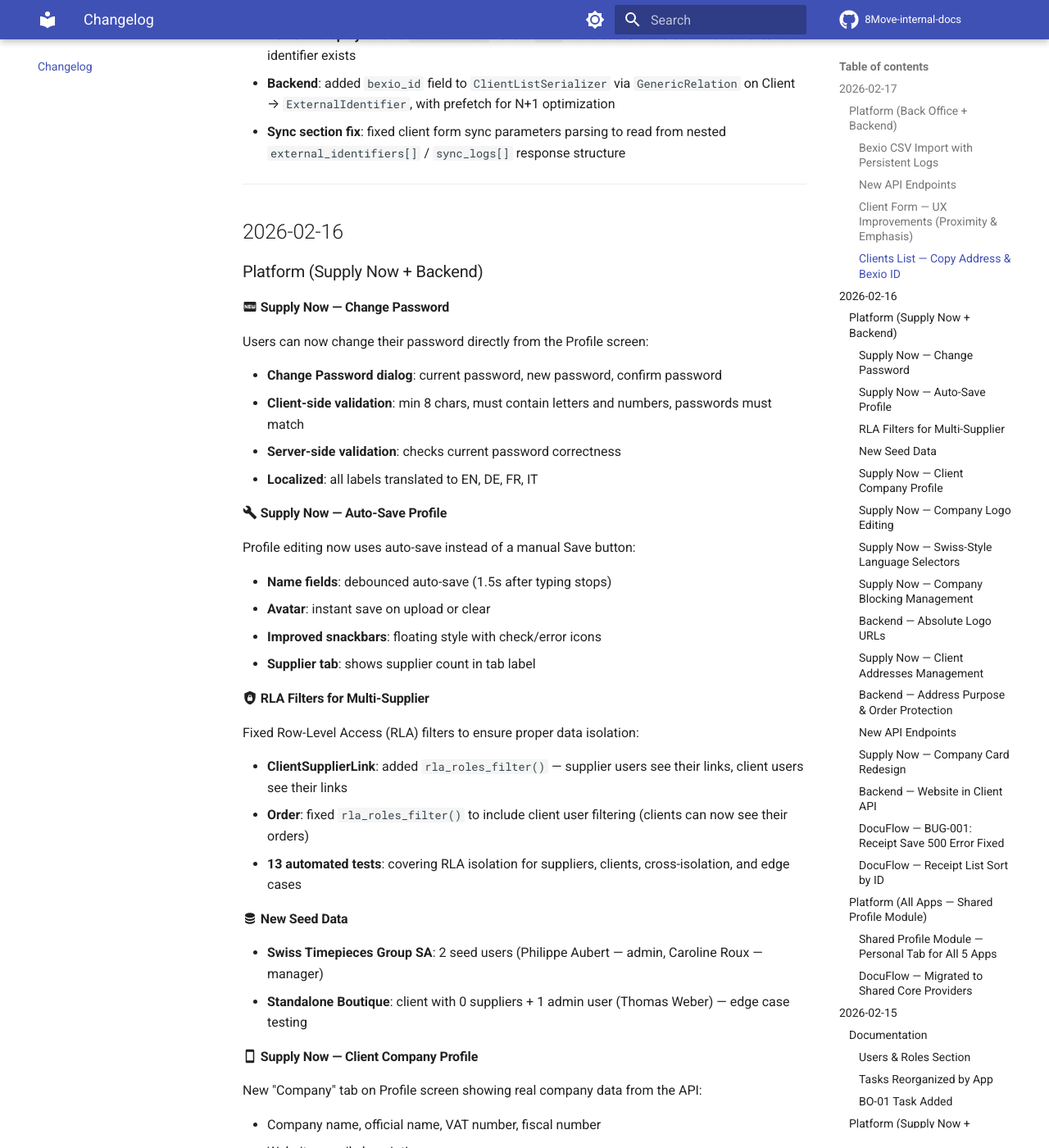
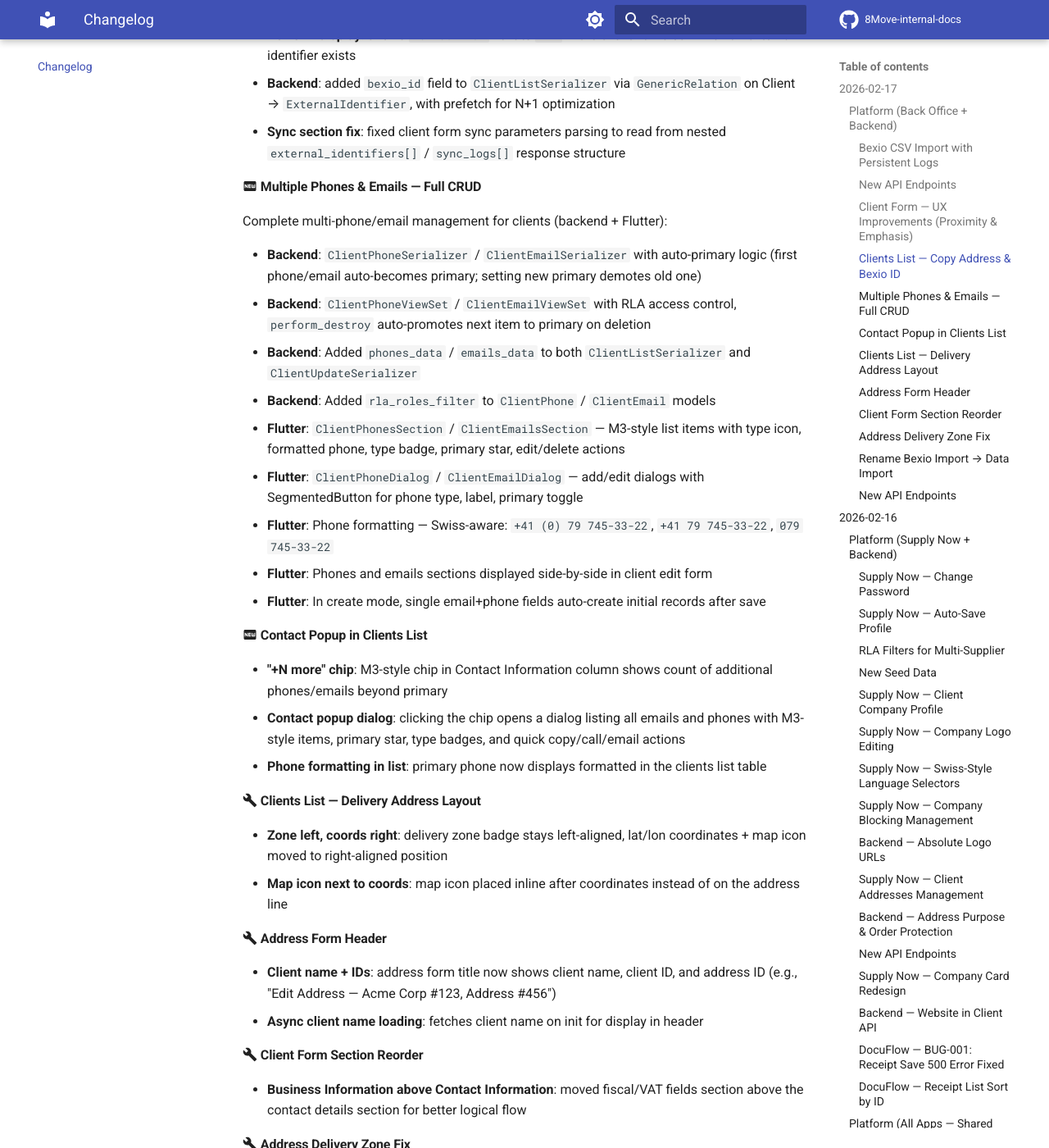
Before and after one commit to MaxShytov/8Move-internal-docs, an MkDocs documentation site: the page built from docs/changelog.md, in a window 1280 px wide and 1400 px high, scrolled down 1883 px. Shown: the whole window at 82% size. Built offline with MkDocs 1.6.1 and Material for MkDocs 9.7.7, drawn with Linux system fonts in a browser that asks for light colours; comment, search, counter and statistics services are not loaded; some of the changed text lies outside the part shown.

Commit message:
docs: multi-phone/email CRUD, contact popup, data import rename, address improvements
Co-Authored-By: Claude Opus 4.6 <noreply@anthropic.com>

```diff
--- a/docs/changelog.md
+++ b/docs/changelog.md
@@ -51,6 +51,64 @@ Redesigned client edit/create form using Proximity and Emphasis design principle
 - **Bexio ID display**: shows `Bexio: 1234` next to `#ID` in the client name cell when an external identifier exists
 - **Backend**: added `bexio_id` field to `ClientListSerializer` via `GenericRelation` on Client → `ExternalIdentifier`, with prefetch for N+1 optimization
 - **Sync section fix**: fixed client form sync parameters parsing to read from nested `external_identifiers[]` / `sync_logs[]` response structure
+
+#### :material-new-box: Multiple Phones & Emails — Full CRUD
+
+Complete multi-phone/email management for clients (backend + Flutter):
+
+- **Backend**: `ClientPhoneSerializer` / `ClientEmailSerializer` with auto-primary logic (first phone/email auto-becomes primary; setting new primary demotes old one)
+- **Backend**: `ClientPhoneViewSet` / `ClientEmailViewSet` with RLA access control, `perform_destroy` auto-promotes next item to primary on deletion
+- **Backend**: Added `phones_data` / `emails_data` to both `ClientListSerializer` and `ClientUpdateSerializer`
+- **Backend**: Added `rla_roles_filter` to `ClientPhone` / `ClientEmail` models
+- **Flutter**: `ClientPhonesSection` / `ClientEmailsSection` — M3-style list items with type icon, formatted phone, type badge, primary star, edit/delete actions
+- **Flutter**: `ClientPhoneDialog` / `ClientEmailDialog` — add/edit dialogs with SegmentedButton for phone type, label, primary toggle
+- **Flutter**: Phone formatting — Swiss-aware: `+41 (0) 79 745-33-22`, `+41 79 745-33-22`, `079 745-33-22`
+- **Flutter**: Phones and emails sections displayed side-by-side in client edit form
+- **Flutter**: In create mode, single email+phone fields auto-create initial records after save
+
+#### :material-new-box: Contact Popup in Clients List
+
+- **"+N more" chip**: M3-style chip in Contact Information column shows count of additional phones/emails beyond primary
+- **Contact popup dialog**: clicking the chip opens a dialog listing all emails and phones with M3-style items, primary star, type badges, and quick copy/call/email actions
+- **Phone formatting in list**: primary phone now displays formatted in the clients list table
+
+#### :material-wrench: Clients List — Delivery Address Layout
+
+- **Zone left, coords right**: delivery zone badge stays left-aligned, lat/lon coordinates + map icon moved to right-aligned position
+- **Map icon next to coords**: map icon placed inline after coordinates instead of on the address line
+
+#### :material-wrench: Address Form Header
+
+- **Client name + IDs**: address form title now shows client name, client ID, and address ID (e.g., "Edit Address — Acme Corp #123, Address #456")
+- **Async client name loading**: fetches client name on init for display in header
+
+#### :material-wrench: Client Form Section Reorder
+
+- **Business Information above Contact Information**: moved fiscal/VAT fields section above the contact details section for better logical flow
+
+#### :material-wrench: Address Delivery Zone Fix
+
+- **Supplier context for zones**: `clientAddressesProvider` now passes `supplierId` to API, so delivery zone badges display correctly in the client form address section
+
+#### :material-folder-move: Rename Bexio Import → Data Import
+
+- **Backend**: `BexioImportLog` → `DataImportLog` model with migration, added `ROLLED_BACK` status
+- **Backend**: Added `DataImportRollbackService` for rolling back imports
+- **Flutter**: Renamed screens/providers from `bexio_import_*` → `data_import_*`
+- **Flutter**: Updated router path from `/clients/import-history` to `/clients/data-import-logs`
+
+#### :material-api: New API Endpoints
+
+| Method | Endpoint | Description |
+|--------|----------|-------------|
+| GET | `/api/actors/client-phones/?owner={id}` | List phones for a client |
+| POST | `/api/actors/client-phones/` | Create client phone |
+| PUT/PATCH | `/api/actors/client-phones/{id}/` | Update client phone |
+| DELETE | `/api/actors/client-phones/{id}/` | Delete client phone (auto-promotes primary) |
+| GET | `/api/actors/client-emails/?owner={id}` | List emails for a client |
+| POST | `/api/actors/client-emails/` | Create client email |
+| PUT/PATCH | `/api/actors/client-emails/{id}/` | Update client email |
+| DELETE | `/api/actors/client-emails/{id}/` | Delete client email (auto-promotes primary) |
 
 ---
 
```
Also changed, not shown: docs/api/overview.md (+4 -0 lines), docs/tasks/current/notes.md (+15 -0 lines), docs/users/supplier-back-office.md (+4 -0 lines).
